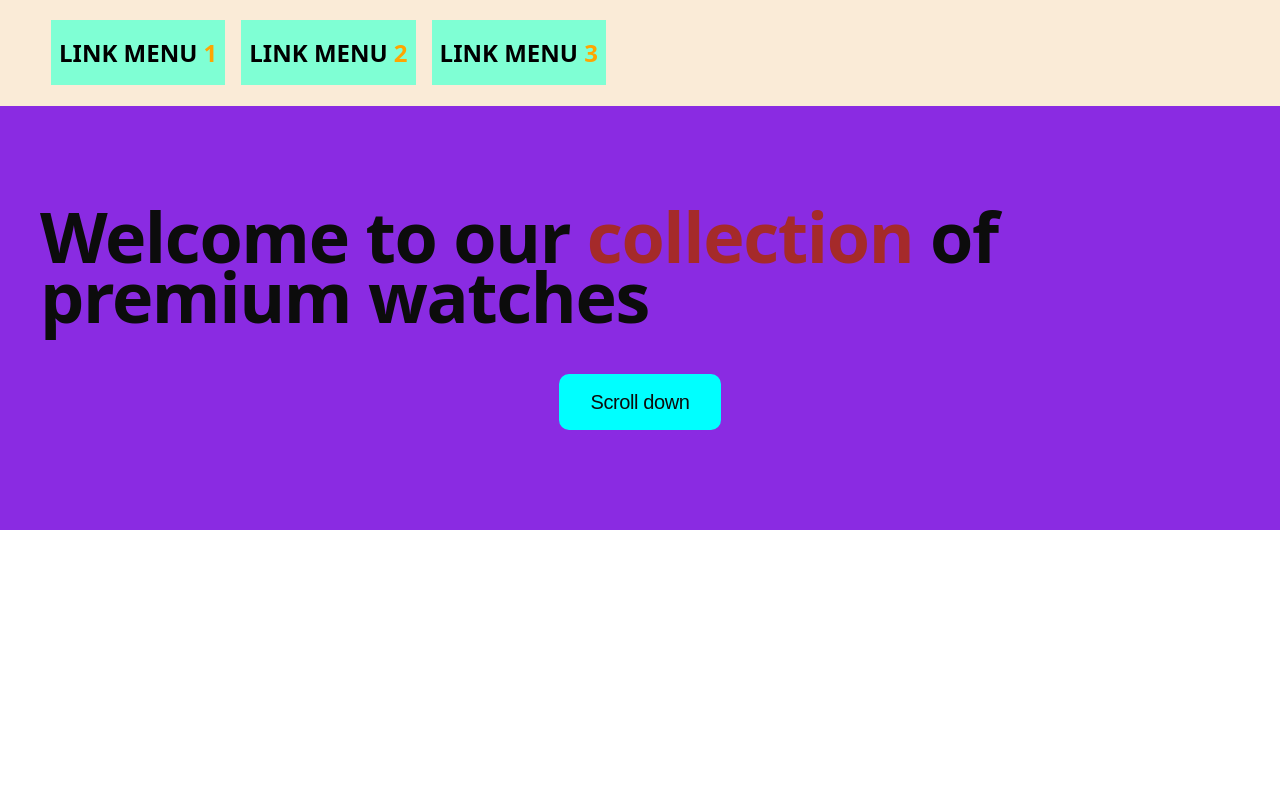
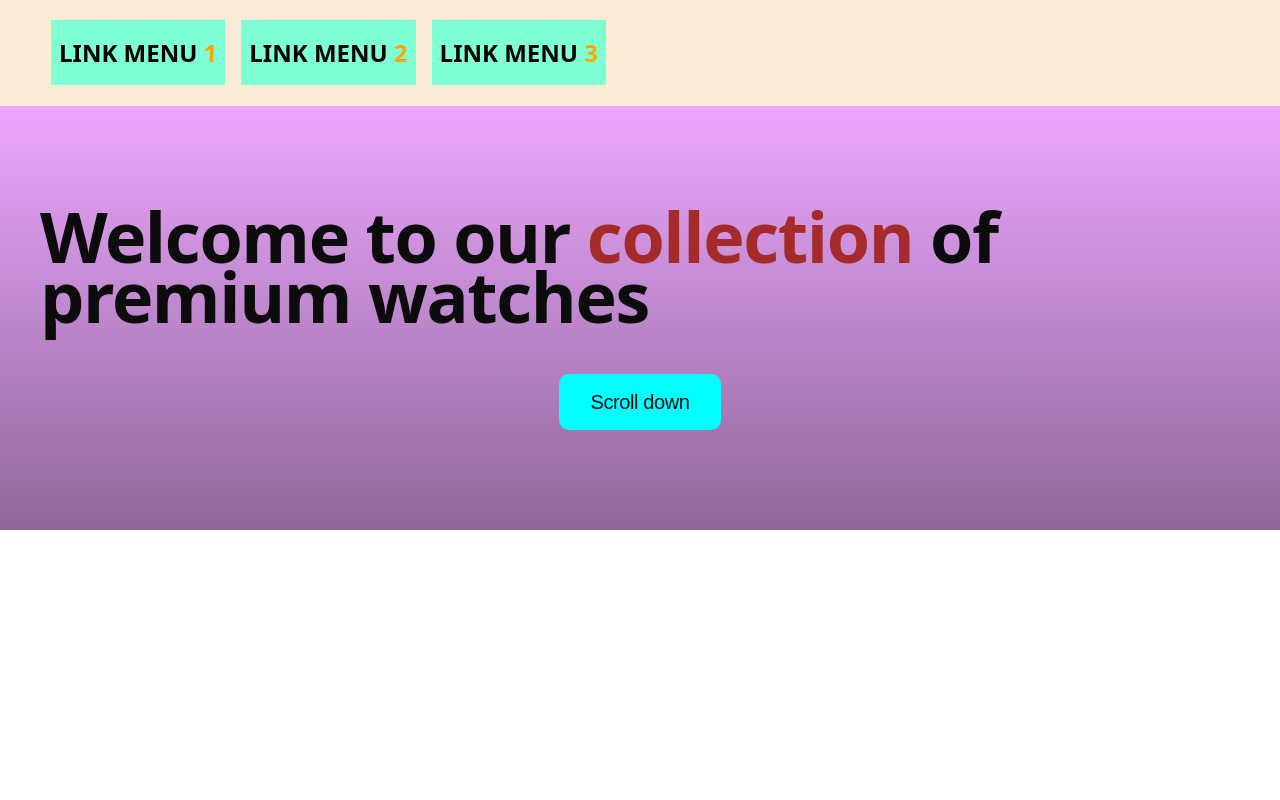
Before and after one commit to Vitaliy-Obukh/test-group-project-blended12, a website built with Vite: page src/index.html in a window 1280 px wide. Shown: the top 800 px of the page. Built offline with nearby package versions, Linux system fonts and the light colour scheme.

Commit message:
hero-css

```diff
--- a/src/css/hero.css
+++ b/src/css/hero.css
@@ -1,5 +1,6 @@
 .hero-page {
-    background-color: blueviolet;
+    background: linear-gradient(180deg, rgba(237, 165, 255, 0.96) 0%, rgba(142, 99, 153, 0.96) 100%),
+        rgba(0, 0, 0, 0.2);
 }
 
 .hero-title {
```
